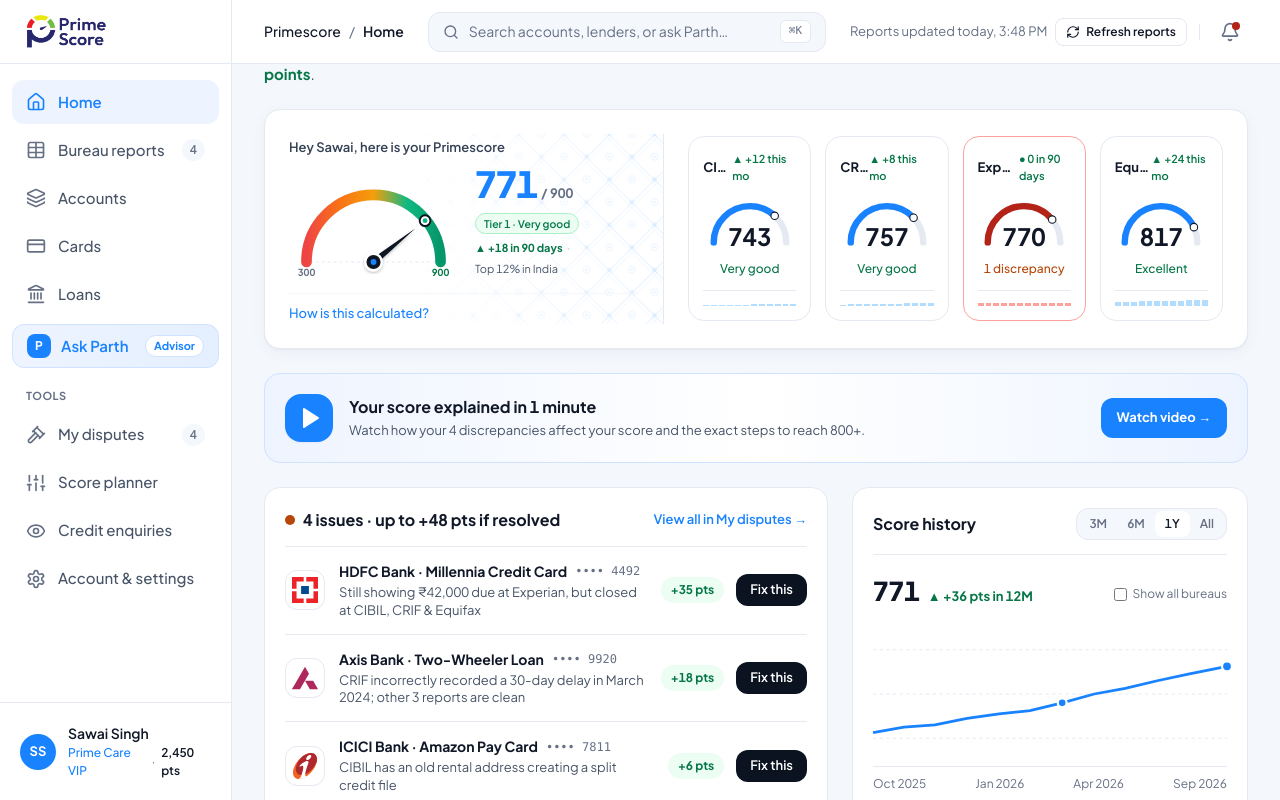
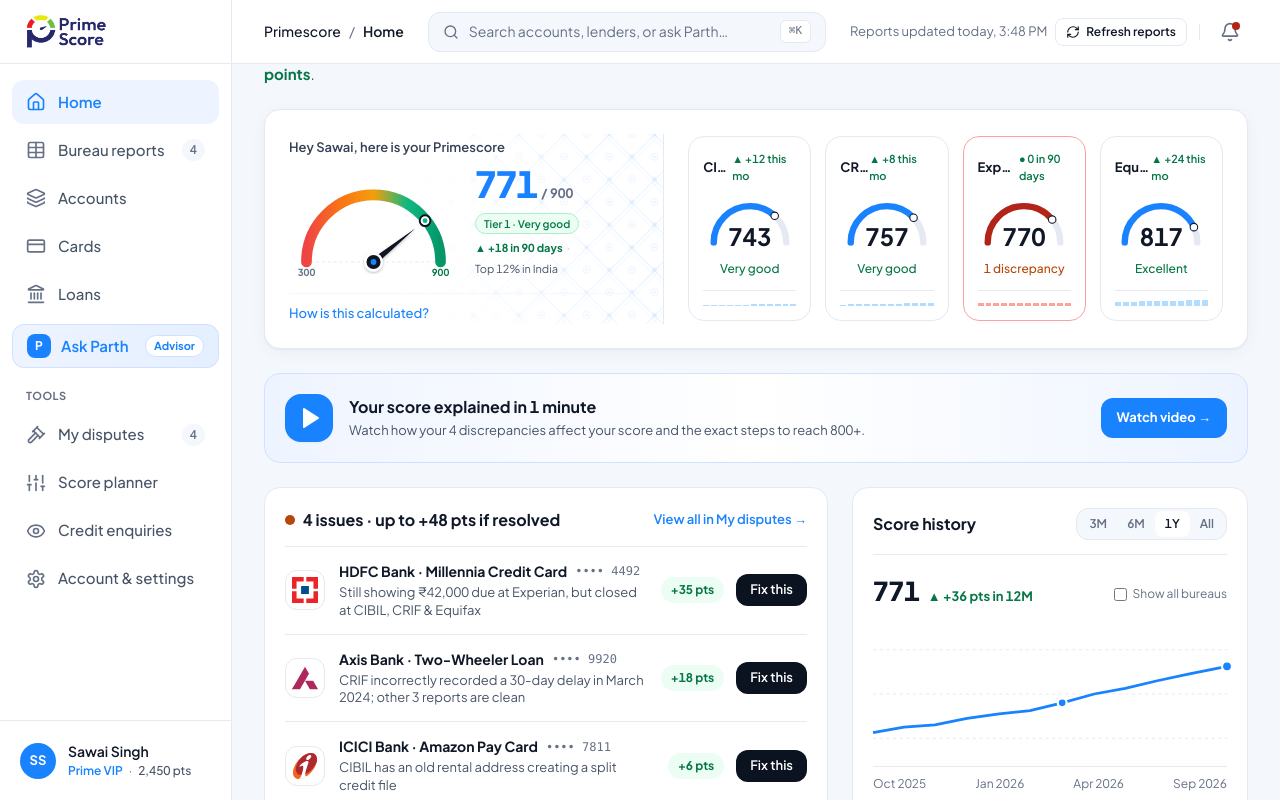
Before and after one commit to primescoreofficial/Primescore-new-UI, a Next.js app: page / in a window 1280 px wide. Shown: the top 800 px of the page. Built offline with nearby package versions, Linux system fonts and the light colour scheme.

Commit message:
Fix sidebar footer profile styling and text wrapping

```diff
--- a/components/PrimeScoreDesktopApp.tsx
+++ b/components/PrimeScoreDesktopApp.tsx
@@ -1092,24 +1092,26 @@
           </div>
         </div>
 
-        {/* Sidebar Footer (User row with Prime Care VIP, Points, Help) */}
+        {/* Sidebar Footer (User profile button) */}
         <div className="border-t border-[#E4E9F2] p-3 bg-white">
           <button
             onClick={() => {
               setActiveNav("account");
               setAccountSubNav("profile");
             }}
-            className="flex w-full items-center gap-3 rounded-xl p-2 hover:bg-[#F4F7FC] transition-colors text-left cursor-pointer"
+            className="group flex w-full items-center gap-3 rounded-xl p-2 hover:bg-[#F4F7FC] transition-colors text-left cursor-pointer"
           >
             <div className="flex h-9 w-9 shrink-0 items-center justify-center rounded-full bg-[#1882FF] text-[13px] font-bold text-white shadow-xs">
               SS
             </div>
             <div className="flex-1 min-w-0">
-              <div className="truncate text-[14px] font-semibold text-[#101828]">Sawai Singh</div>
-              <div className="flex items-center gap-1.5 text-[12px] text-[#667085]">
-                <span className="text-[#1882FF] font-medium">Prime Care VIP</span>
+              <div className="truncate text-[14px] font-semibold text-[#101828] group-hover:text-[#1882FF] transition-colors">
+                Sawai Singh
+              </div>
+              <div className="flex items-center gap-1.5 text-[12px] text-[#667085] truncate">
+                <span className="font-semibold text-[#1882FF]">Prime VIP</span>
                 <span>·</span>
-                <span className="font-semibold text-[#101828]">2,450 pts</span>
+                <span className="font-medium text-[#475467] tabular-nums">2,450 pts</span>
               </div>
             </div>
           </button>
```
